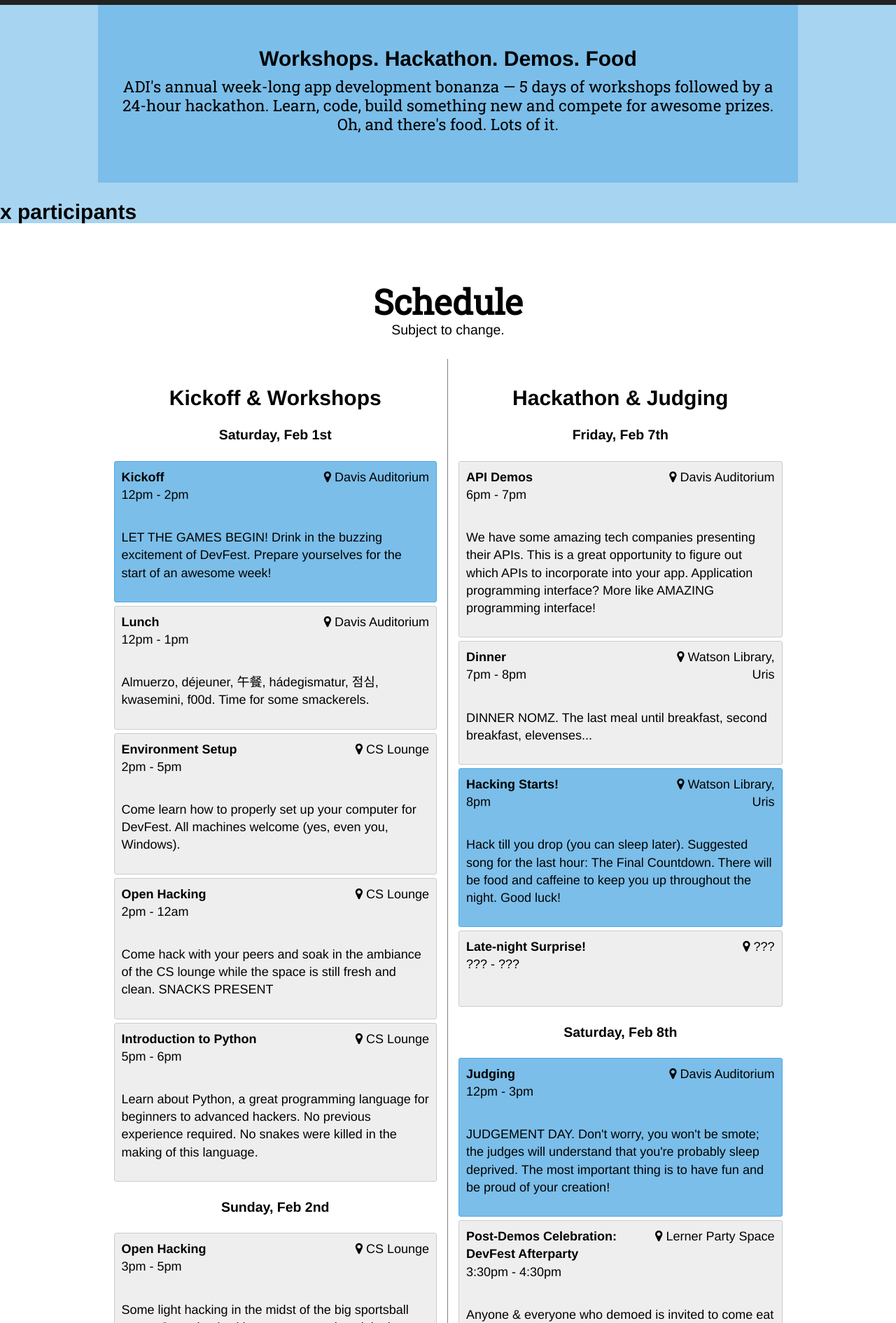
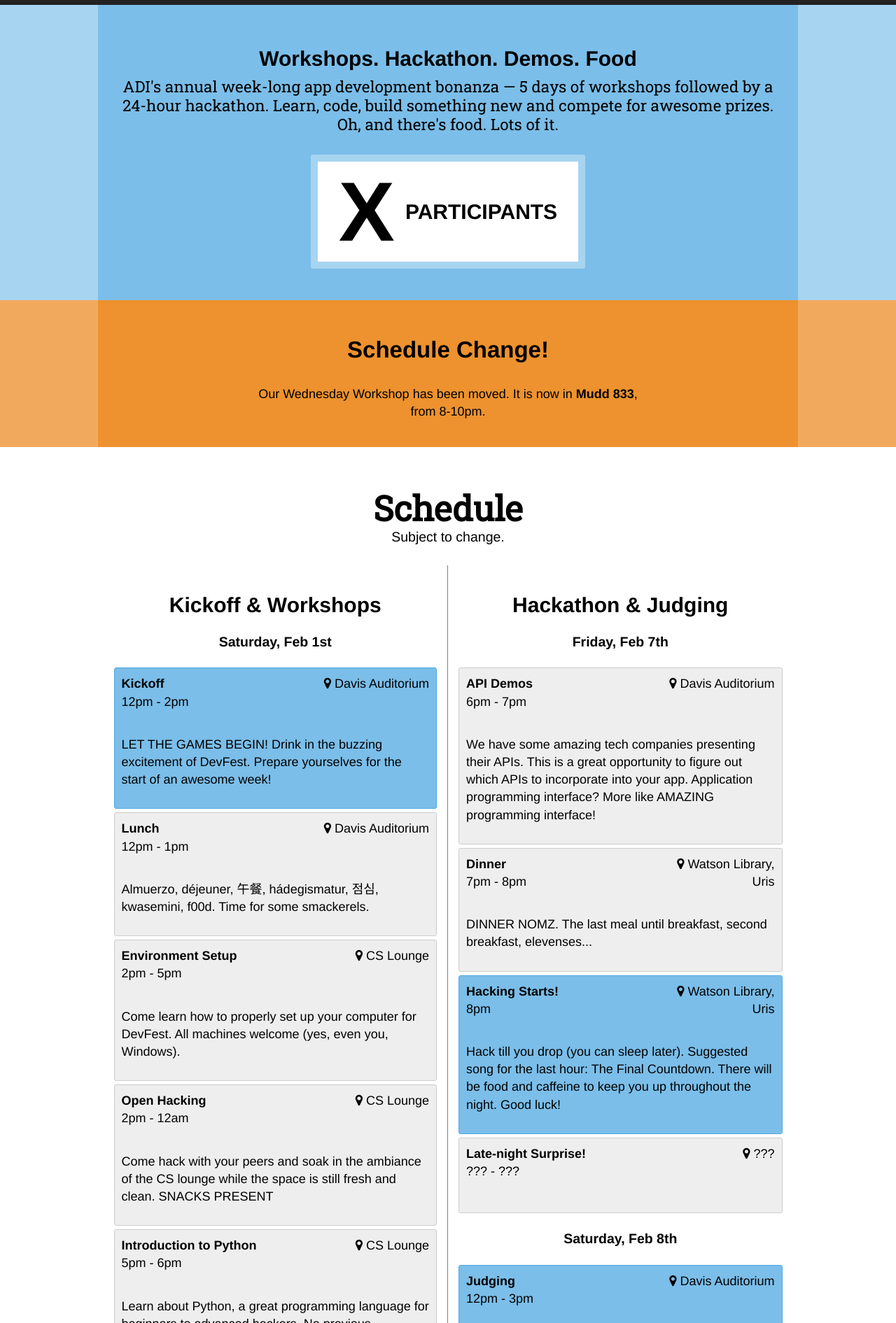
Before and after one commit to adicu/adicu.github.com-dep, a Jekyll site: the page built from devfest/index.html, in a window 1280 px wide. Shown: the part 529-2420 px from the top of the page at 70% size. Built offline with Jekyll 4.4.1, drawn with Linux system fonts in a browser that asks for light colours; nearby versions of some CDN libraries.

Commit message:
pretty it up

```diff
--- a/css/style.css
+++ b/css/style.css
@@ -105,13 +105,32 @@ input {
 .even {
   background-color: #FFFFFF;
 }
-#alert .content {
+.stats {
+  display: table;
+  padding: 1em 0;
+  margin: 2em auto -1em;
+  line-height: 4em;
+  background-color: white;
+  border: 10px solid #a7d4f0;
+  border-radius: 3px;
+  padding: 2em;
+}
+.stats .count {
+  display: table-cell;
+  vertical-align: middle;
+  font-size: 4em;
+}
+.stats .participants {
+  padding-left: .5em;
+  display: table-cell;
+  vertical-align: middle;
+}
+#alerts .strip .content {
   padding: 1em !important;
 }
 .alert {
   max-width: 600px;
   width: 90%;
-  border: 7px solid #E8823C;
   padding: 5px 15px;
   margin: 0 auto;
   text-align: center;
@@ -121,6 +140,10 @@ input {
 }
 .alert p {
   font-size: 1.2em;
+}
+.stats {
+  text-align: center;
+  font-family: "HelveticaNeue-Light", "Helvetica Neue", Helvetica, Arial, sans-serif;
 }
 .img-devfest {
   background: url("../img/hack.jpg") no-repeat center center;
@@ -581,6 +604,12 @@ section .strip.dark-gray {
 section .strip.dark-gray .content {
   background-color: #cccccc;
 }
+section .strip.orange {
+  background-color: #f1aa5d;
+}
+section .strip.orange .content {
+  background-color: #ed922e;
+}
 section .strip.photo {
   color: white;
 }
@@ -776,9 +805,6 @@ section .strip.photo .opaque {
 }
 /* Tablets */
 @media only screen and (max-width: 767px) {
-  .navbar-nav > li > a {
-    padding: 14px 10px !important;
-  }
   .row.bg-img {
     background-size: auto 100%;
   }
--- a/devfest/alerts.json
+++ b/devfest/alerts.json
@@ -1,5 +1,9 @@
 {
 	"active_alerts": [
+		{
+			"title": "Schedule Change!",
+			"message": "Our Wednesday Workshop has been moved.  It is now in <strong>Mudd 833</strong>, from 8-10pm."
+		}
 	],
 	"inactive_alerts": [
 		{
--- a/devfest/devfest.js
+++ b/devfest/devfest.js
@@ -5,7 +5,7 @@ $(function(){
         if (data["active_alerts"].length > 0) {
             $("#alerts").append(
                 $("<div>", {
-                    "class": "gray strip"
+                    "class": "orange strip"
                 }).append(
                     $("<div>", {
                         "class": "content"
--- a/devfest/index.html
+++ b/devfest/index.html
@@ -12,14 +12,16 @@ description: The Application Development Initiative seeks to nurture student cre
         <div class="content">
           <h4 class="about-title">Workshops. Hackathon. Demos. Food</h4>
           <p class="description">ADI's annual week-long app development bonanza &mdash; 5 days of workshops followed by a 24-hour hackathon. Learn, code, build something new and compete for awesome prizes. Oh, and there's food. Lots of it.</p>
-        </div>
-        <div class="stats">
-          <h2>
-            <span class="count" id="student-count">
-              x
-            </span>
-            participants
-          </h2>
+          <div class="stats">
+            <h2>
+              <span class="count" id="student-count">
+                X
+              </span>
+              <span class="participants">
+                PARTICIPANTS
+              </span>
+            </h2>
+          </div>
         </div>
       </div>
     </section>
--- a/less/variables.less
+++ b/less/variables.less
@@ -7,6 +7,8 @@
 @ltGray: #eee;
 @dkBlue: darken(@blue, 10%);
 @ltBlue: lighten(@blue, 10%);
+@orange: #ED922E;
+@ltOrange: lighten(@orange, 10%);
 
 @defaultFonts: "HelveticaNeue-Light", "Helvetica Neue", Helvetica, Arial, sans-serif;
 @headingFonts: "Roboto Slab", @defaultFonts;
```
Also changed, not shown: less/devfest.less (+28 -2 lines), less/main.less (+7 -0 lines).
